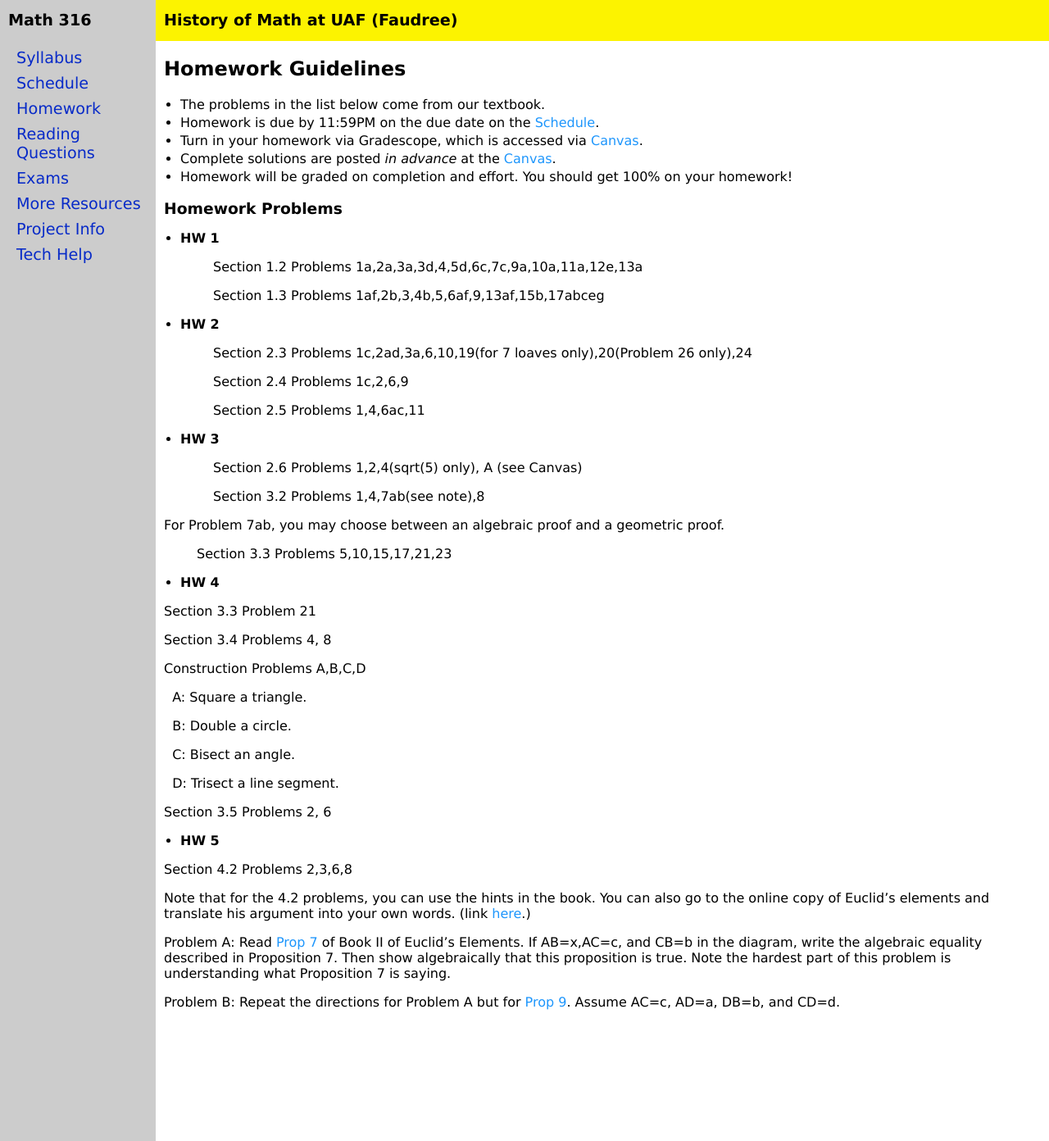
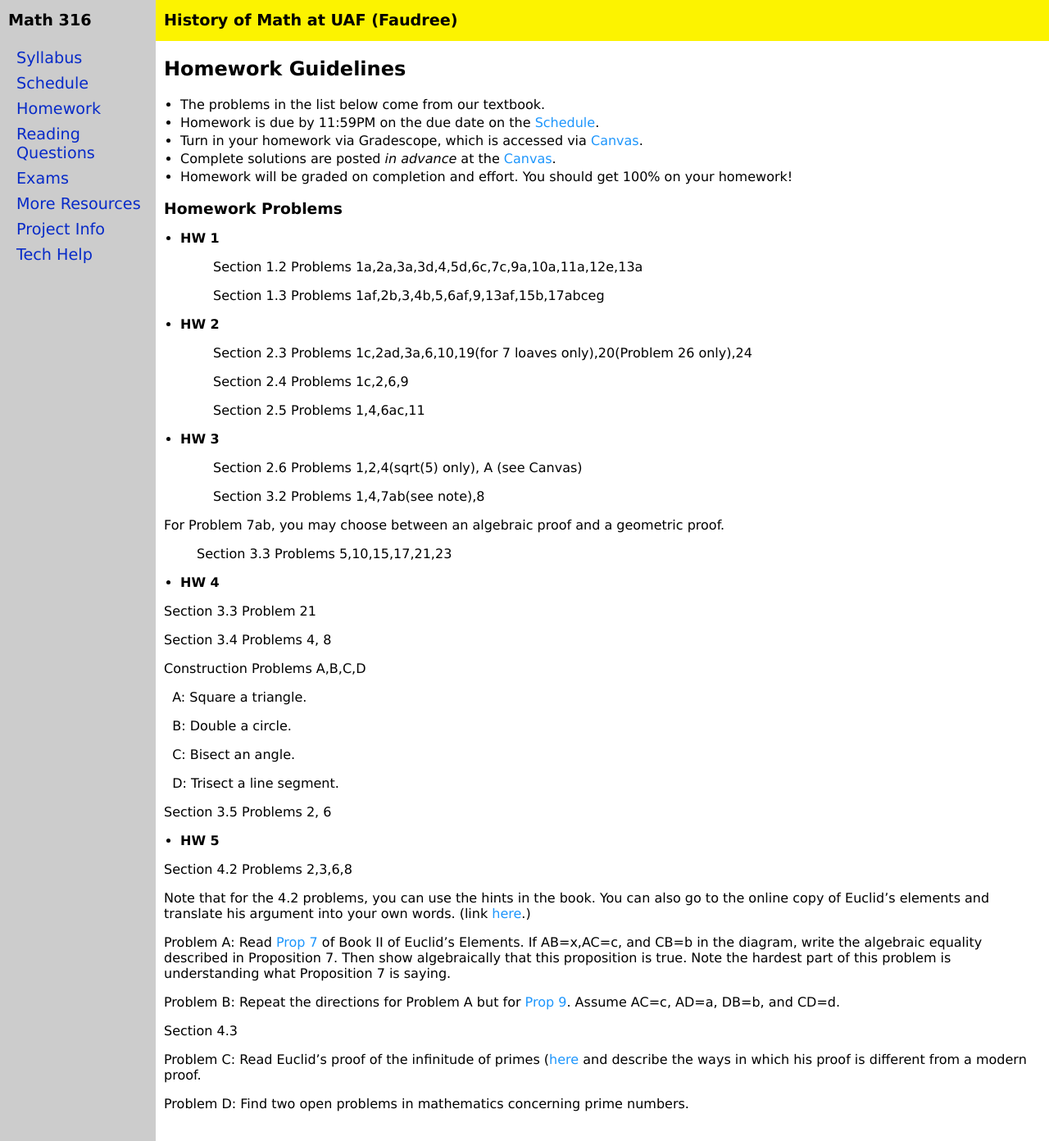
Before and after one commit to jrfaudree/HOM, a Jekyll site: the page built from homework.md, in a window 1280 px wide and 1392 px high. Shown: the whole window at 82% size. Built offline with Jekyll 4.4.1, drawn with Linux system fonts in a browser that asks for light colours.

Commit message:
Update homework.md

```diff
--- a/homework.md
+++ b/homework.md
@@ -65,3 +65,9 @@ Note that for the 4.2 problems, you can use the hints in the book. You can also
 Problem A: Read [Prop 7](http://aleph0.clarku.edu/~djoyce/elements/bookII/propII7.html) of Book II of Euclid's Elements. If AB=x,AC=c, and CB=b in the diagram, write the algebraic equality described in Proposition 7. Then show algebraically that this proposition is true. Note the hardest part of this problem is understanding what Proposition 7 is saying.
 
 Problem B: Repeat the directions for Problem A but for [Prop 9](http://aleph0.clarku.edu/~djoyce/elements/bookII/propII9.html). Assume AC=c, AD=a, DB=b, and CD=d.
+
+Section 4.3
+
+Problem C: Read Euclid's proof of the infinitude of primes ([here](http://aleph0.clarku.edu/~djoyce/elements/bookIX/propIX20.html) and describe the ways in which his proof is different from a modern proof.
+
+Problem D: Find two open problems in mathematics concerning prime numbers.
```
